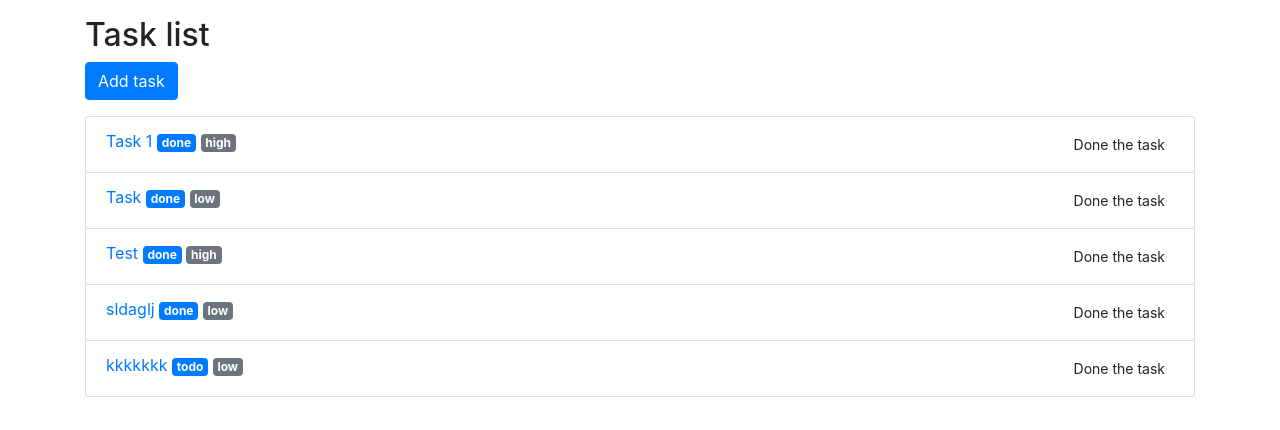
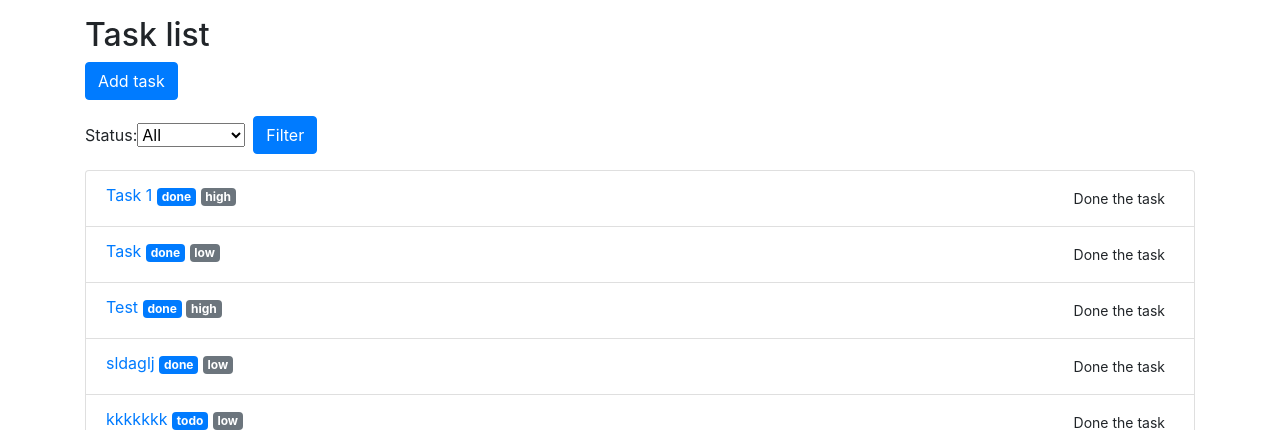
Before and after one commit to ShutenkoStanislav/Task-traking, a Django app: page / in a window 1280 px wide. Shown: the part 56-486 px from the top of the page. Run offline with Django 5.2, Linux system fonts and the light colour scheme; data comes from the database, SQL or seed files in the repository; some libraries are stand-ins or nearby versions.

Commit message:
Add filter by status, so I add new for and 2 function for TaskList view add filter button to template

```diff
--- a/task_app/forms.py
+++ b/task_app/forms.py
@@ -5,3 +5,14 @@ class TaskForm(forms.ModelForm):
     class Meta:
         model = Task
         fields = ["title", "description", "status", "priority", "due_date"]
+
+
+class TaskFilterForm(forms.Form):
+        STATUS_CHOICES = [
+        ("", "All"),
+        ("todo", "To Do"),
+        ("in_progress", "In progress"),
+        ("done", "Done"),
+        ]
+
+        status = forms.ChoiceField(choices=STATUS_CHOICES, required=False, label="Status")
--- a/task_app/views.py
+++ b/task_app/views.py
@@ -3,7 +3,7 @@ from task_app import models
 from django.views.generic import ListView, DetailView, CreateView, View, UpdateView, DeleteView
 from django.contrib.auth.mixins import LoginRequiredMixin
 from django.urls import reverse_lazy
-from task_app.forms import TaskForm
+from task_app.forms import TaskForm, TaskFilterForm
 from task_app.mixins import UserIsOwner
 from django.http import HttpResponseRedirect
 
@@ -11,6 +11,18 @@ class TaskListView(ListView):
     model = models.Task
     context_object_name = "tasks"
     template_name = "tasks/task_list.html"
+
+    def get_queryset(self):
+        queryset = super().get_queryset()
+        status = self.request.GET.get("status", "")
+        if status:
+            queryset = queryset.filter(status=status)
+        return queryset
+
+    def get_context_data(self, **kwargs):
+        context = super().get_context_data(**kwargs)
+        context["form"] = TaskFilterForm(self.request.GET)
+        return context
 
 class TaskDetailView(DetailView):
     model = models.Task
--- a/templates/tasks/task_list.html
+++ b/templates/tasks/task_list.html
@@ -3,6 +3,15 @@
 <div class="container mt-3">
     <h2>Task list</h2>
     <a href="{% url 'tasks:task-create' %}" class="btn btn-primary mb-3">Add task</a>
+
+    <br>
+
+    <form method="get" class="form-inline mb-3">
+        {{ form.status.label_tag }}
+        {{ form.status }}
+        <button type="submit" class="btn btn-primary ml-2">Filter</button>
+    </form>
+
     <ul class="list-group">
         {% for task in tasks %}
         <li class="list-group-item d-flex justify-content-between aling-items-center">
```
